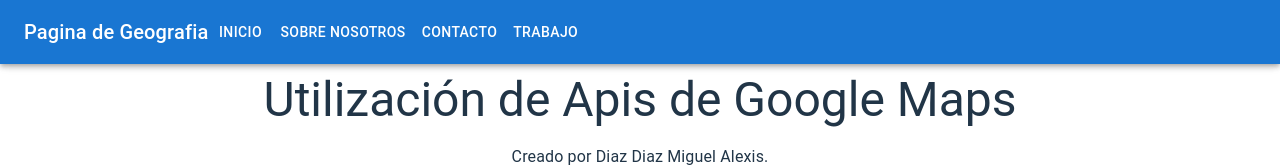
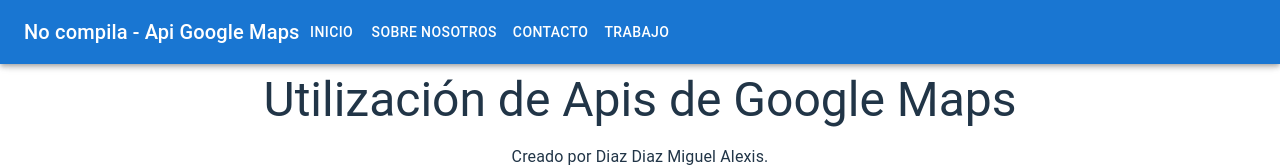
Before and after one commit to maniadiaz/ReactViteProject, a React (Vite) app: page / in a window 1280 px wide. Shown: the top 167 px of the page. Built offline with nearby package versions, Linux system fonts and the light colour scheme.

Commit message:
configuración

```diff
--- a/src/components/Navbar.jsx
+++ b/src/components/Navbar.jsx
@@ -5,7 +5,7 @@
     <AppBar >
       <Toolbar>
         <Typography variant="h6" >
-          Pagina de Geografia
+          No compila - Api Google Maps
         </Typography>
         <Button color="inherit" component={Link} to="/">
           Inicio
```
